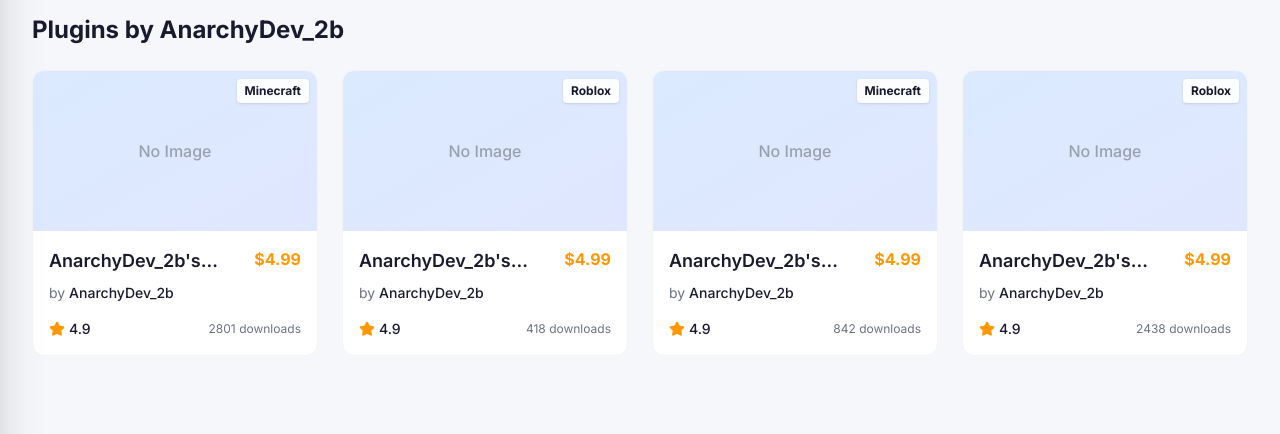
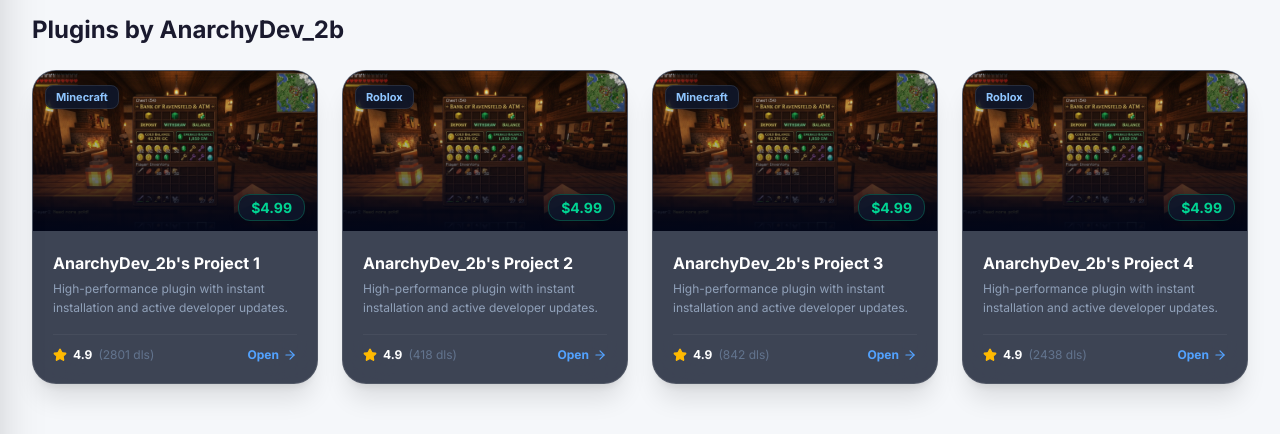
Before and after one commit to SEVGAMERPRO/i-make-plugins, a React (Vite) app in the folder client/: page /users/AnarchyDev_2b in a window 1280 px wide. Shown: the part 300-734 px from the top of the page. Built offline with nearby package versions, Linux system fonts and the light colour scheme; no server answers.

Commit message:
Enable 1-click plugin card opening anywhere on card across marketplace and homepage

```diff
--- a/client/src/components/ui/PluginCard.jsx
+++ b/client/src/components/ui/PluginCard.jsx
@@ -1,39 +1,58 @@
 import React from 'react';
 import { Link } from 'react-router-dom';
-import { Star } from 'lucide-react';
+import { Star, Download, Sparkles, ArrowRight } from 'lucide-react';
 
 const PluginCard = ({ plugin }) => {
+  const isFree = parseFloat(plugin.price || 0) === 0 || plugin.price === '0.00';
+  const imgUrl = plugin.coverImageUrl || plugin.imageUrl || '/images/plugins/minecraft_economy_gui.jpg';
+
   return (
-    <Link to={`/plugins/${plugin.id}`} className="block group bg-white rounded-xl border border-gray-100 overflow-hidden hover:shadow-lg transition-all duration-300">
-      <div className="aspect-[16/9] w-full bg-gray-200 relative overflow-hidden">
-        {plugin.imageUrl ? (
-          <img src={plugin.imageUrl} alt={plugin.title} className="w-full h-full object-cover group-hover:scale-105 transition-transform duration-500" />
-        ) : (
-          <div className="w-full h-full bg-gradient-to-br from-blue-100 to-indigo-100 flex items-center justify-center">
-            <span className="text-gray-400 font-medium">No Image</span>
-          </div>
-        )}
-        <div className="absolute top-2 right-2 bg-white/90 backdrop-blur-sm px-2 py-1 rounded text-xs font-bold text-[#1A1A2E] shadow-sm">
-          {plugin.gameName}
+    <Link
+      to={`/plugins/${plugin.id}`}
+      className="block group bg-slate-900/80 backdrop-blur-xl rounded-3xl border border-white/10 hover:border-blue-500/50 overflow-hidden shadow-xl hover:shadow-2xl hover:shadow-blue-500/10 transition-all duration-300 flex flex-col justify-between cursor-pointer"
+    >
+      <div className="aspect-[16/9] w-full bg-slate-950 relative overflow-hidden">
+        <img
+          src={imgUrl}
+          alt={plugin.title}
+          className="w-full h-full object-cover group-hover:scale-105 transition-transform duration-500 filter brightness-90"
+        />
+        <div className="absolute inset-0 bg-gradient-to-t from-slate-950 via-slate-950/30 to-transparent" />
+
+        <div className="absolute top-3 left-3">
+          <span className="px-2.5 py-1 rounded-lg bg-slate-900/90 backdrop-blur-md text-[11px] font-extrabold text-blue-300 border border-white/10 shadow-lg">
+            {plugin.gameName || plugin.game || 'Plugin'}
+          </span>
+        </div>
+
+        <div className="absolute bottom-3 right-3">
+          <span className="px-3 py-1 rounded-xl bg-slate-900/90 backdrop-blur-md text-sm font-black text-emerald-400 border border-emerald-500/30 shadow-lg">
+            {isFree ? 'Free' : `$${plugin.price}`}
+          </span>
         </div>
       </div>
 
-      <div className="p-4">
-        <div className="flex justify-between items-start mb-2">
-          <h3 className="font-semibold text-lg text-[#1A1A2E] line-clamp-1 group-hover:text-[#2196F3] transition-colors">{plugin.title}</h3>
-          <span className="font-bold text-[#FF9800] ml-2 shrink-0">
-            {plugin.price === 0 || plugin.price === '0.00' ? 'Free' : `$${plugin.price}`}
-          </span>
+      <div className="p-5 flex-1 flex flex-col justify-between space-y-4">
+        <div>
+          <h3 className="font-extrabold text-white text-base line-clamp-1 group-hover:text-blue-400 transition-colors">
+            {plugin.title}
+          </h3>
+          <p className="text-xs text-slate-400 mt-1 line-clamp-2 leading-relaxed">
+            {plugin.summary || 'High-performance plugin with instant installation and active developer updates.'}
+          </p>
         </div>
 
-        <p className="text-sm text-[#6B7280] mb-3">by <span className="font-medium text-[#1A1A2E] hover:underline">{plugin.authorName}</span></p>
+        <div className="pt-3 border-t border-white/5 flex items-center justify-between">
+          <div className="flex items-center gap-1.5 text-xs text-slate-300">
+            <Star className="w-3.5 h-3.5 text-amber-400 fill-amber-400" />
+            <span className="font-bold text-white">{plugin.rating || '5.0'}</span>
+            <span className="text-slate-500">({plugin.downloads || 120} dls)</span>
+          </div>
 
-        <div className="flex items-center justify-between mt-4">
-          <div className="flex items-center gap-1">
-            <Star className="w-4 h-4 fill-[#FF9800] text-[#FF9800]" />
-            <span className="text-sm font-medium text-[#1A1A2E]">{plugin.rating || 'New'}</span>
+          <div className="inline-flex items-center gap-1 text-xs font-bold text-blue-400 group-hover:text-blue-300">
+            <span>Open</span>
+            <ArrowRight className="w-3.5 h-3.5 group-hover:translate-x-1 transition-transform" />
           </div>
-          <span className="text-xs text-[#6B7280]">{plugin.downloads || 0} downloads</span>
         </div>
       </div>
     </Link>
--- a/client/src/components/ui/SponsoredPluginCard.jsx
+++ b/client/src/components/ui/SponsoredPluginCard.jsx
@@ -1,27 +1,28 @@
 import React from 'react';
 import { Link } from 'react-router-dom';
-import { Star, Download, ShieldCheck, Megaphone, ArrowUpRight, Sparkles } from 'lucide-react';
-import MinoShieldBadge from '../security/MinoShieldBadge';
+import { Star, Megaphone, ArrowRight } from 'lucide-react';
 
 const SponsoredPluginCard = ({ plugin }) => {
   const isFree = parseFloat(plugin.price || 0) === 0 || plugin.price === '0.00';
 
   return (
-    <div className="relative rounded-3xl bg-gradient-to-b from-slate-900 via-slate-900/90 to-slate-950 border-2 border-amber-500/40 hover:border-amber-400 shadow-xl hover:shadow-2xl hover:shadow-amber-500/15 transition-all duration-300 overflow-hidden flex flex-col group">
-
+    <Link
+      to={`/plugins/${plugin.id}`}
+      className="block relative rounded-3xl bg-gradient-to-b from-slate-900 via-slate-900/90 to-slate-950 border-2 border-amber-500/40 hover:border-amber-400 shadow-xl hover:shadow-2xl hover:shadow-amber-500/20 transition-all duration-300 overflow-hidden flex flex-col group cursor-pointer"
+    >
       {/* Top Promoted Banner */}
       <div className="px-4 py-1.5 bg-gradient-to-r from-amber-500/20 via-yellow-500/15 to-transparent border-b border-amber-500/30 flex items-center justify-between">
         <div className="flex items-center gap-1.5 text-amber-300 font-extrabold text-[11px] uppercase tracking-wider">
           <Megaphone className="w-3.5 h-3.5 text-amber-400 animate-pulse" />
           <span>Sponsored Listing</span>
         </div>
-        <span className="text-[10px] text-slate-400 font-medium">Promoted by Creator</span>
+        <span className="text-[10px] text-slate-400 font-medium">Promoted</span>
       </div>
 
       {/* Media Image */}
       <div className="aspect-[16/9] w-full bg-slate-950 relative overflow-hidden">
         <img
-          src={plugin.coverImageUrl || '/images/categories/minecraft.png'}
+          src={plugin.coverImageUrl || '/images/plugins/minecraft_economy_gui.jpg'}
           alt={plugin.title}
           className="w-full h-full object-cover group-hover:scale-105 transition-transform duration-500 filter brightness-90"
         />
@@ -58,17 +59,14 @@
             <span className="text-slate-400">({plugin.reviewsCount || 48})</span>
           </div>
 
-          <Link
-            to={`/plugins/${plugin.id}`}
-            className="inline-flex items-center gap-1 text-xs font-bold text-amber-300 hover:text-amber-200 group/btn"
-          >
-            <span>View Plugin</span>
-            <ArrowUpRight className="w-3.5 h-3.5 group-hover/btn:translate-x-0.5 group-hover/btn:-translate-y-0.5 transition-transform" />
-          </Link>
+          <div className="inline-flex items-center gap-1 text-xs font-bold text-amber-300 group-hover:text-amber-200">
+            <span className="group-hover:translate-x-0.5 transition-transform">Open</span>
+            <ArrowRight className="w-3.5 h-3.5 group-hover:translate-x-1 transition-transform" />
+          </div>
         </div>
       </div>
 
-    </div>
+    </Link>
   );
 };
 
```
